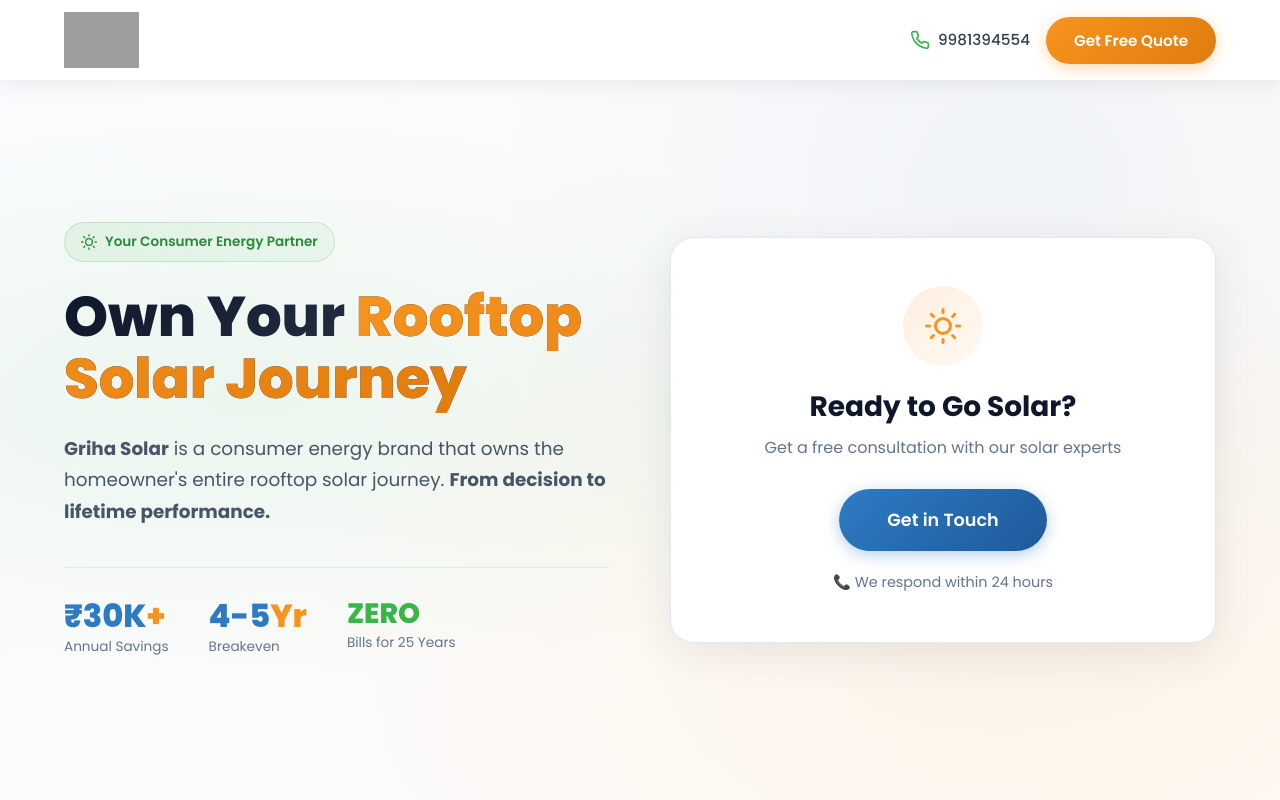
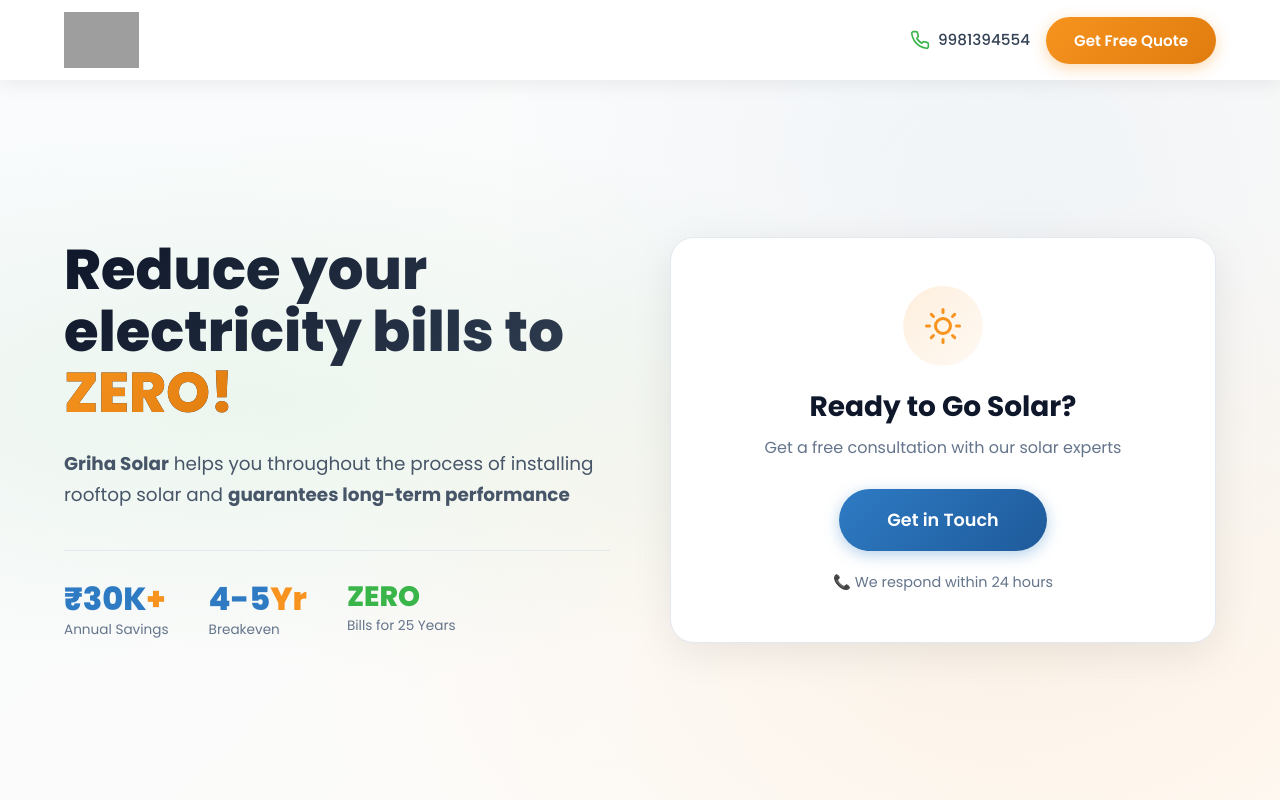
Before and after one commit to ryu-yatish/griha-solar-fe, a React (Vite) app: page / in a window 1280 px wide. Shown: the top 800 px of the page. Built offline with nearby package versions, Linux system fonts and the light colour scheme; grey boxes are pictures that could not be loaded.

Commit message:
Minor changes in landing page 1st view

```diff
--- a/src/App.jsx
+++ b/src/App.jsx
@@ -192,16 +192,11 @@ function App() {
       <section className="hero" id="home">
         <div className="container">
           <div className="hero-content">
-            <div className="hero-badge">
-              <SunIcon />
-              <span>Your Consumer Energy Partner</span>
-            </div>
             <h1>
-              Own Your <span>Rooftop Solar Journey</span>
+              Reduce your electricity bills to <span>ZERO!</span>
             </h1>
             <p className="hero-description">
-              <strong>Griha Solar</strong> is a <em>consumer energy</em> brand that owns the homeowner's
-              entire rooftop solar journey. <strong>From decision to lifetime performance.</strong>
+              <strong>Griha Solar</strong> helps you throughout the process of installing rooftop solar and <strong>guarantees long-term performance</strong>
             </p>
             <div className="hero-stats">
               <div className="stat-item">
```
